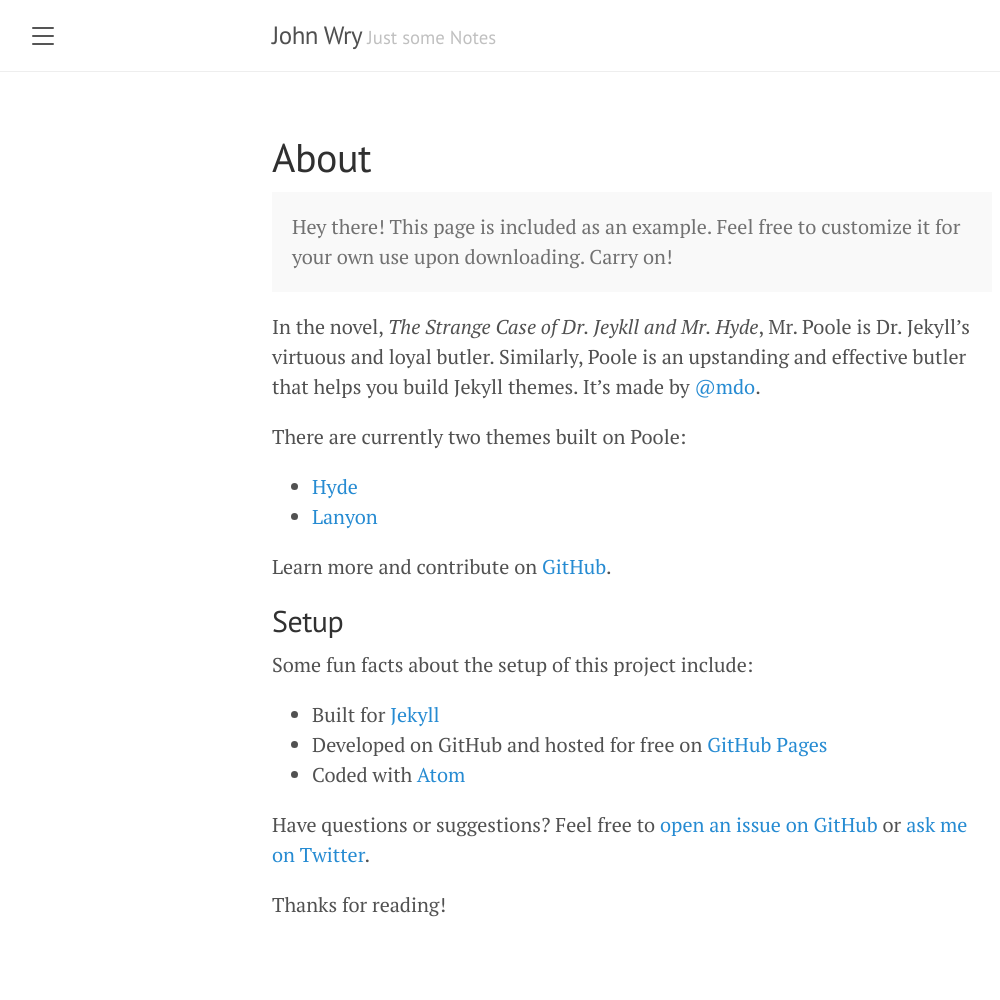
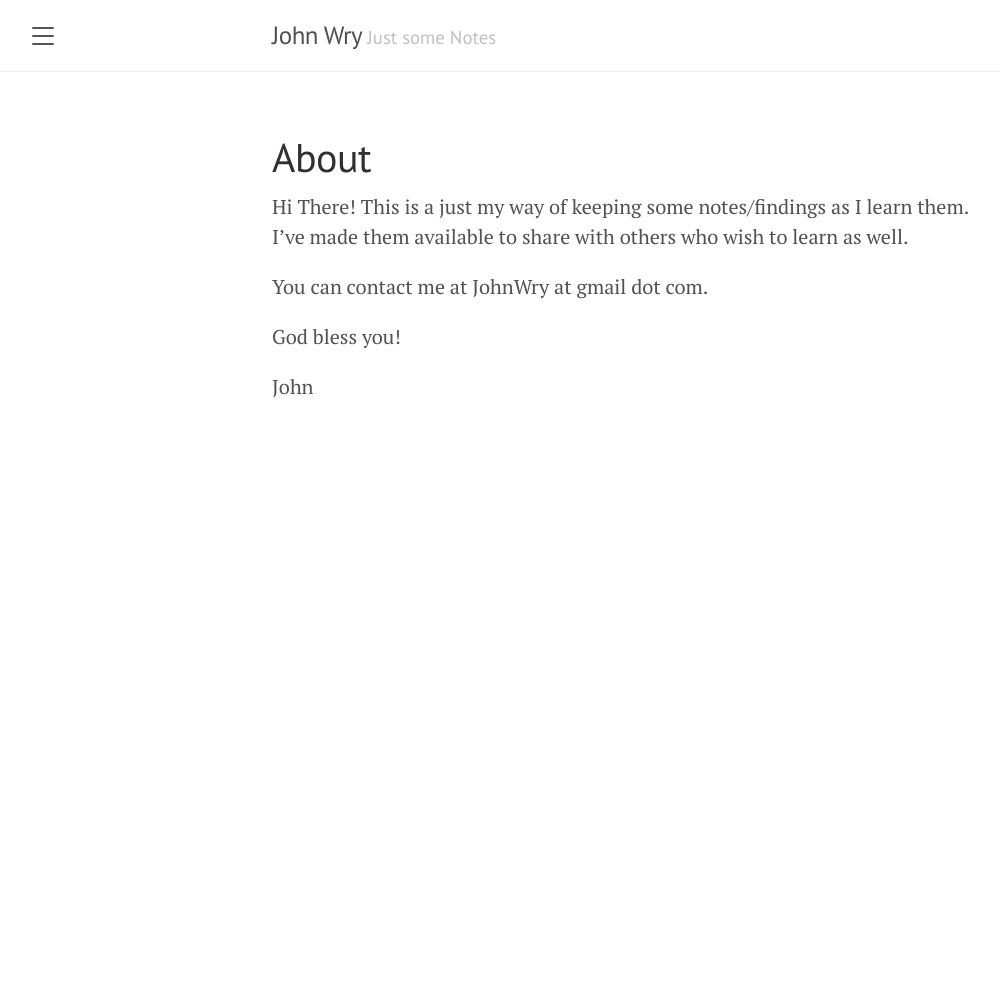
Before and after one commit to johnwry/blog, a Jekyll site: the page built from about.md, in a window 1280 px wide. Shown: the whole page, without its empty margins (8-1008 px from the left). Built offline with Jekyll 4.4.1, drawn with Linux system fonts in a browser that asks for light colours; after the commit the page ends 900 px from its top, so only the background shows below that.

Commit message:
blog update

```diff
--- a/_config.yml
+++ b/_config.yml
@@ -1,7 +1,7 @@
 # Setup
 title:               John Wry
 tagline:             'Just some Notes'
-description:         'A reserved <a href="https://jekyllrb.com" target="_blank">Jekyll</a> theme that places the utmost gravity on content with a hidden drawer. Made by <a href="https://twitter.com/mdo" target="_blank">@mdo</a>.'
+description:         'Just a blog for all of my stuff'
 url:                 https://johnwry.github.io
 baseurl:             'blog/'
 paginate:            5
--- a/about.md
+++ b/about.md
@@ -3,27 +3,12 @@ layout: page
 title: About
 ---
 
-<p class="message">
-  Hey there! This page is included as an example. Feel free to customize it for your own use upon downloading. Carry on!
-</p>
 
-In the novel, *The Strange Case of Dr. Jeykll and Mr. Hyde*, Mr. Poole is Dr. Jekyll's virtuous and loyal butler. Similarly, Poole is an upstanding and effective butler that helps you build Jekyll themes. It's made by [@mdo](https://twitter.com/mdo).
 
-There are currently two themes built on Poole:
+Hi There! This is a just my way of keeping some notes/findings as I learn them. I've made them available to share with others who wish to learn as well.
 
-* [Hyde](http://hyde.getpoole.com)
-* [Lanyon](http://lanyon.getpoole.com)
+You can contact me at JohnWry at gmail dot com.
 
-Learn more and contribute on [GitHub](https://github.com/poole).
+God bless you!
 
-## Setup
-
-Some fun facts about the setup of this project include:
-
-* Built for [Jekyll](https://jekyllrb.com)
-* Developed on GitHub and hosted for free on [GitHub Pages](https://pages.github.com)
-* Coded with [Atom](https://atom.io)
-
-Have questions or suggestions? Feel free to [open an issue on GitHub](https://github.com/poole/issues/new) or [ask me on Twitter](https://twitter.com/mdo).
-
-Thanks for reading!
+John
```
Also changed, not shown: repentance.md (+1 -1 lines), 2 other files.
